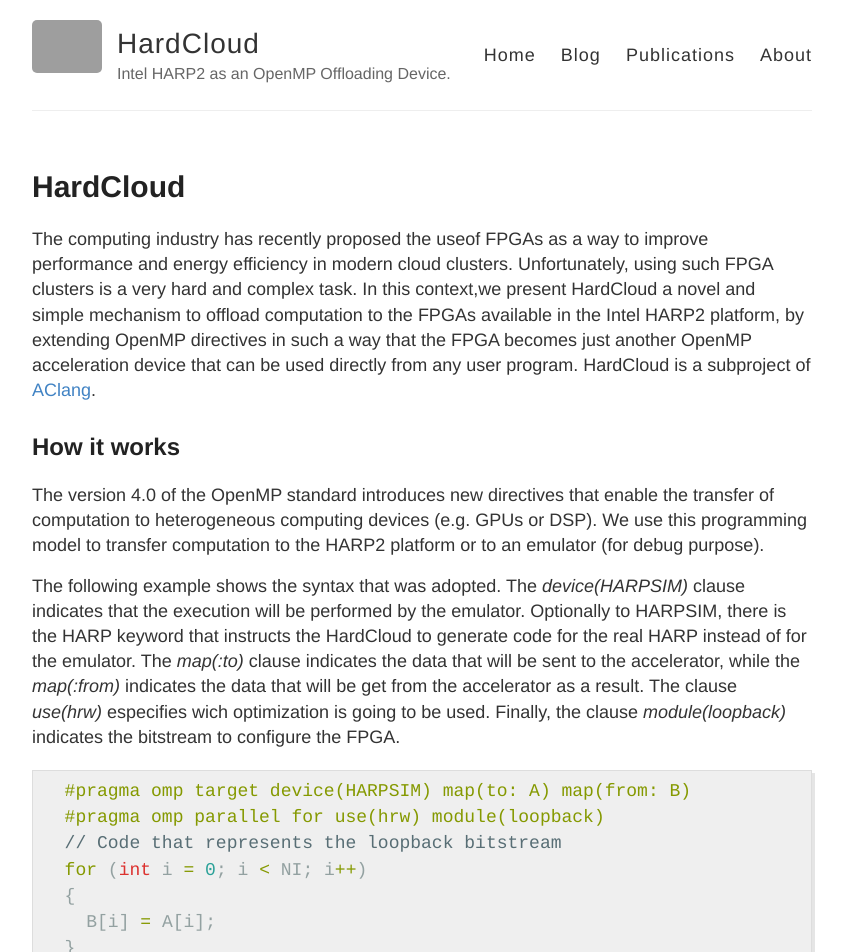
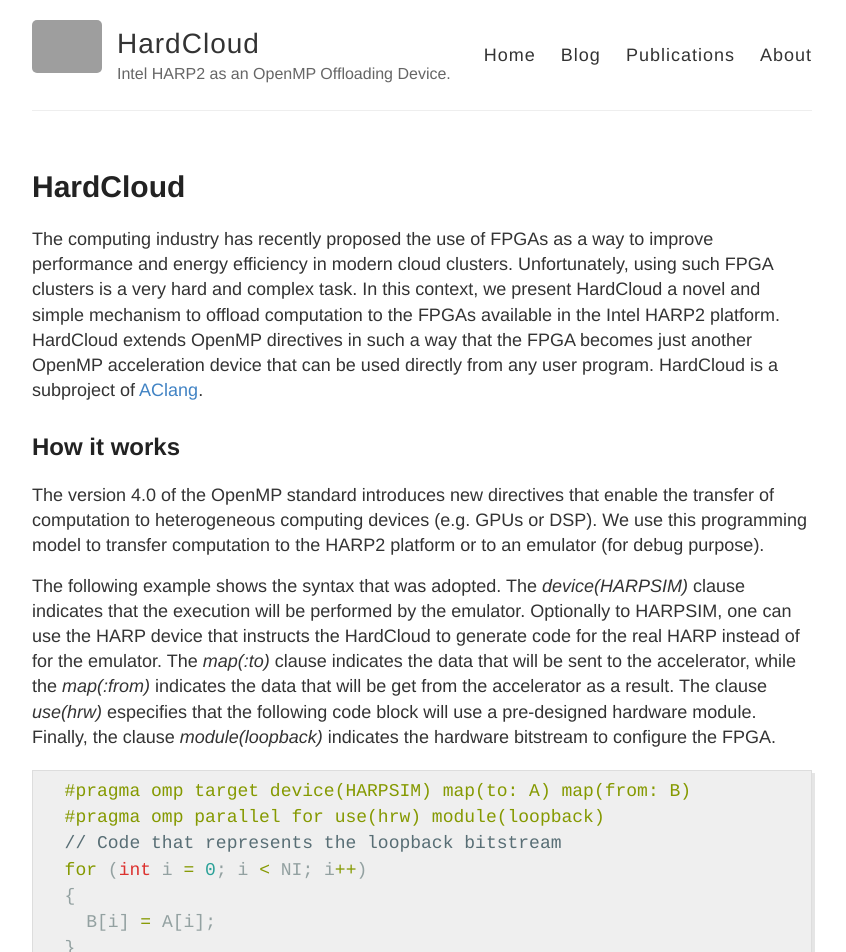
Before and after one commit to ramonn76/HardCloud, a Jekyll site: the page built from index.md, in a window 1280 px wide and 1400 px high. Shown: the top 952 px of the window, without its empty margins (218-1064 px from the left). Built offline with Jekyll 4.4.1, drawn with Linux system fonts in a browser that asks for light colours; some of the changed text lies outside the part shown; grey boxes are pictures that could not be loaded.

Commit message:
Update index.md

```diff
--- a/index.md
+++ b/index.md
@@ -4,7 +4,7 @@ title: HardCloud
 permalink: /
 ---
 
-The computing industry has recently proposed the useof  FPGAs as a way to improve performance and energy efficiency in modern cloud clusters. Unfortunately, using such FPGA clusters  is a very hard and complex task. In this context,we present HardCloud a novel and simple mechanism to offload computation to  the FPGAs available in the  Intel HARP2 platform, by extending OpenMP directives in such a way that the FPGA becomes just another OpenMP acceleration device that can be used directly from any user program. HardCloud is a subproject of [AClang](https://omp2ocl.github.io/aclang).
+The computing industry has recently proposed the use of  FPGAs as a way to improve performance and energy efficiency in modern cloud clusters. Unfortunately, using such FPGA clusters  is a very hard and complex task. In this context, we present HardCloud a novel and simple mechanism to offload computation to  the FPGAs available in the  Intel HARP2 platform. HardCloud extends OpenMP directives in such a way that the FPGA becomes just another OpenMP acceleration device that can be used directly from any user program. HardCloud is a subproject of [AClang](https://omp2ocl.github.io/aclang).
 
 ## How it works
 
@@ -15,11 +15,11 @@ computation to the HARP2 platform or to an emulator (for debug purpose).
 
 The following example shows the syntax that was adopted. The *device(HARPSIM)*
 clause indicates that the execution will be performed by the emulator.
-Optionally to HARPSIM, there is the HARP keyword that instructs the
+Optionally to HARPSIM, one can use the HARP device that instructs the
 HardCloud to generate code for the real HARP instead of for the emulator.
 The *map(:to)* clause indicates the data that will be sent to the accelerator,
 while the *map(:from)* indicates the data that will be get from the accelerator as a result.
-The clause *use(hrw)* especifies wich optimization is going to be used. Finally, the clause *module(loopback)* indicates the bitstream to configure the FPGA.
+The clause *use(hrw)* especifies that the following code block will use a pre-designed hardware module. Finally, the clause *module(loopback)* indicates the hardware bitstream to configure the FPGA.
 
 
 {% highlight C %}
@@ -37,7 +37,7 @@ The clause *use(hrw)* especifies wich optimization is going to be used. Finally,
 
 ## Screencast Demo
 
-Here is a recorded video demonstrating how to use the HardCloud.
+Here is a recorded a video demonstrating how to use the HardCloud.
 
 <div class="embed-responsive embed-responsive-16by9">
   <iframe width="560" height="315" src="https://www.youtube.com/embed/hds4YRkGIDY?rel=0" frameborder="0" allowfullscreen></iframe>
```
